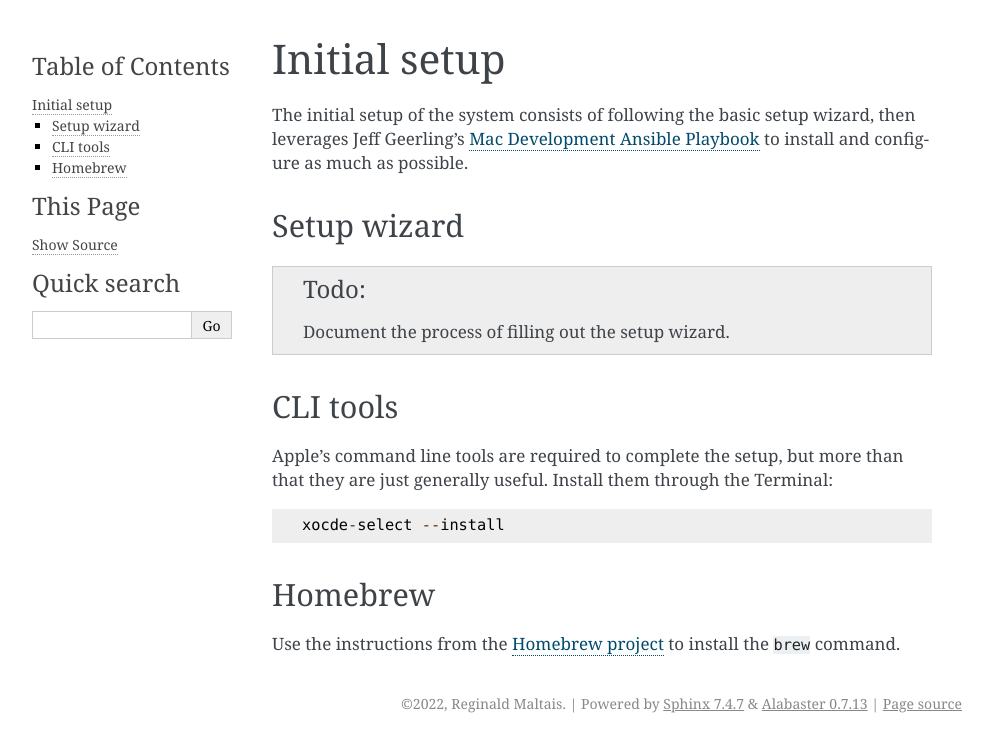
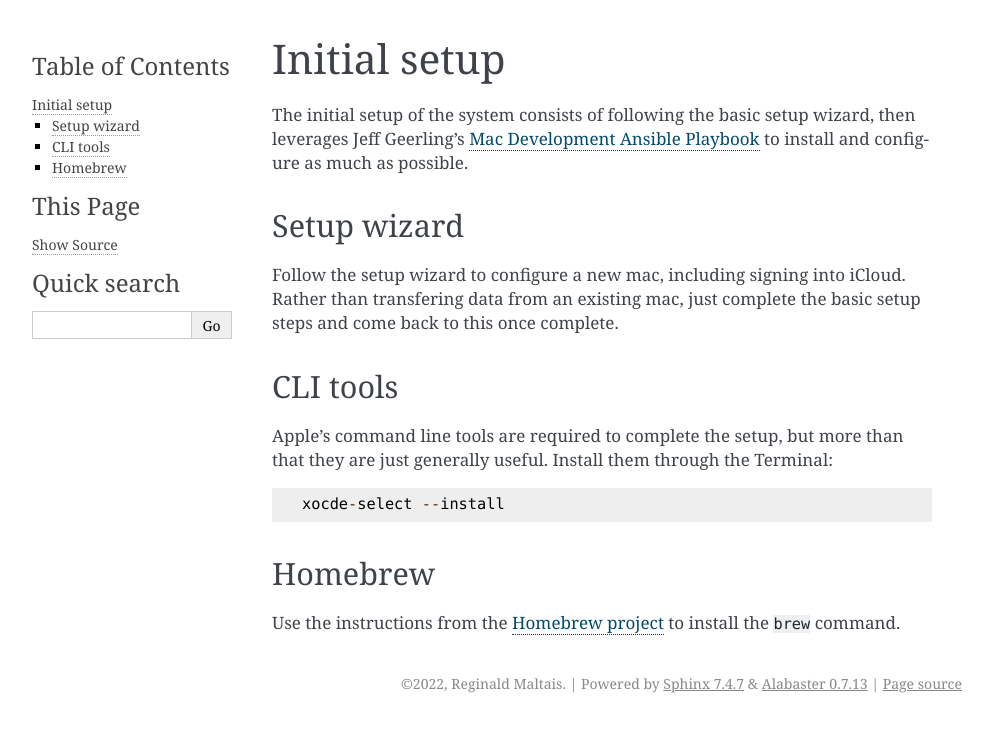
Before and after one commit to goatsweater/mac-setup, a Sphinx documentation site: the page built from docs/setup.rst, in a window 1280 px wide. Shown: the top 752 px of the page, without its empty margins (148-1141 px from the left). Built offline with Sphinx 7.4.7, drawn with Linux system fonts in a browser that asks for light colours.

Commit message:
add new mac wizard info

```diff
--- a/docs/setup.rst
+++ b/docs/setup.rst
@@ -8,9 +8,9 @@ configure as much as possible.
 Setup wizard
 ------------
 
-.. todo::
-
-    Document the process of filling out the setup wizard.
+Follow the setup wizard to configure a new mac, including signing into iCloud.
+Rather than transfering data from an existing mac, just complete the basic setup
+steps and come back to this once complete.
 
 CLI tools
 ---------
```
